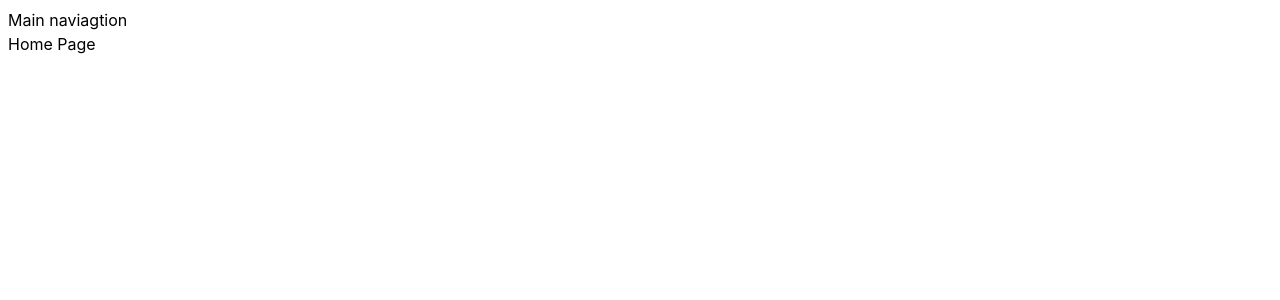
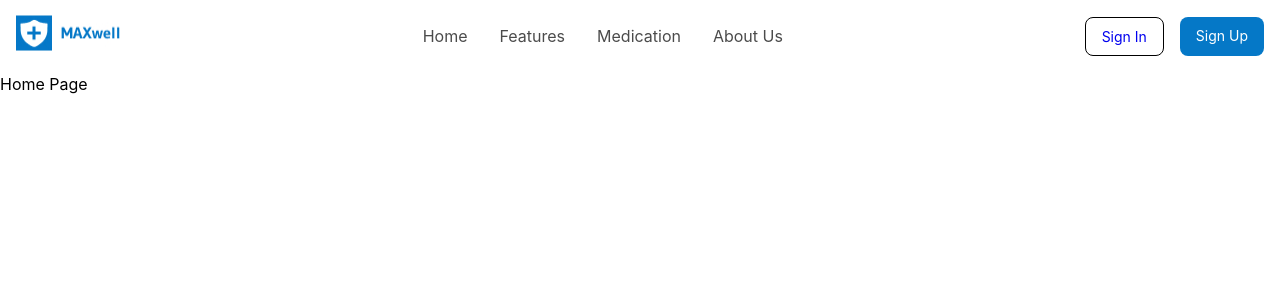
Before and after one commit to patelriyak/Aim4impact-Team-4-Project, a React (Vite) app in the folder Front-end/: page / in a window 1280 px wide. Shown: the top 300 px of the page. Built offline with nearby package versions, Linux system fonts and the light colour scheme.

Commit message:
added main navigation bar

```diff
--- a/Front-end/src/App.jsx
+++ b/Front-end/src/App.jsx
@@ -20,7 +20,6 @@ const router = createBrowserRouter([
 
 function App() {
   return <RouterProvider router={router} />;
-  // <div>Home</div>;
 }
 
 export default App;
--- a/Front-end/src/components/MainNavigation.jsx
+++ b/Front-end/src/components/MainNavigation.jsx
@@ -1,3 +1,37 @@
+import { NavLink, Link } from "react-router-dom";
+import classes from "./MainNavigation.module.css";
+import logo from "../assets/Logo.jpg";
+
 export default function MainNavigation() {
-  return <header>Main naviagtion</header>;
+  return (
+    <header className={classes["nav-header"]}>
+      <div>
+        <img src={logo} width="105" height="36" alt="Maxwell" />
+      </div>
+      <nav className={classes.navigation}>
+        <ul className={classes["nav-links"]}>
+          <li>
+            <NavLink to="">Home</NavLink>
+          </li>
+          <li>
+            <NavLink>Features</NavLink>
+          </li>
+          <li>
+            <NavLink to="medication">Medication</NavLink>
+          </li>
+          <li>
+            <NavLink>About Us</NavLink>
+          </li>
+        </ul>
+      </nav>
+      <div className={classes.cta}>
+        <Link to="login" className={classes["sign-in-button"]}>
+          Sign In
+        </Link>
+        <Link to="sign-up" className={classes["sign-up-button"]}>
+          Sign Up
+        </Link>
+      </div>
+    </header>
+  );
 }
--- /dev/null
+++ b/Front-end/src/components/MainNavigation.module.css
@@ -0,0 +1,52 @@
+.nav-header {
+  display: flex;
+  align-items: center;
+  justify-content: space-between;
+  gap: 2rem;
+  padding: 1rem;
+  height: 72px;
+}
+
+.navigation {
+  display: flex;
+  justify-content: space-between;
+  align-items: center;
+}
+
+.nav-links {
+  display: flex;
+  gap: 2rem;
+}
+
+.navigation li {
+  list-style: none;
+}
+
+.navigation a,
+.cta a {
+  text-decoration: none;
+}
+
+.navigation a {
+  color: #4b4b4b;
+}
+
+.cta {
+  display: flex;
+  gap: 1rem;
+}
+
+.sign-in-button {
+  border: solid 1px black;
+  border-radius: 8px;
+  padding: 0.5rem 1rem;
+  font-size: 14px;
+}
+
+.sign-up-button {
+  color: white;
+  background-color: #0578c7;
+  border-radius: 8px;
+  padding: 0.5rem 1rem;
+  font-size: 14px;
+}
--- a/Front-end/src/index.css
+++ b/Front-end/src/index.css
@@ -1,3 +1,9 @@
+* {
+  margin: 0;
+  padding: 0;
+  box-sizing: border-box;
+}
+
 :root {
   font-family: Inter, system-ui, Avenir, Helvetica, Arial, sans-serif;
   line-height: 1.5;
```
Also changed, not shown: Front-end/src/assets/Logo.jpg (added).
